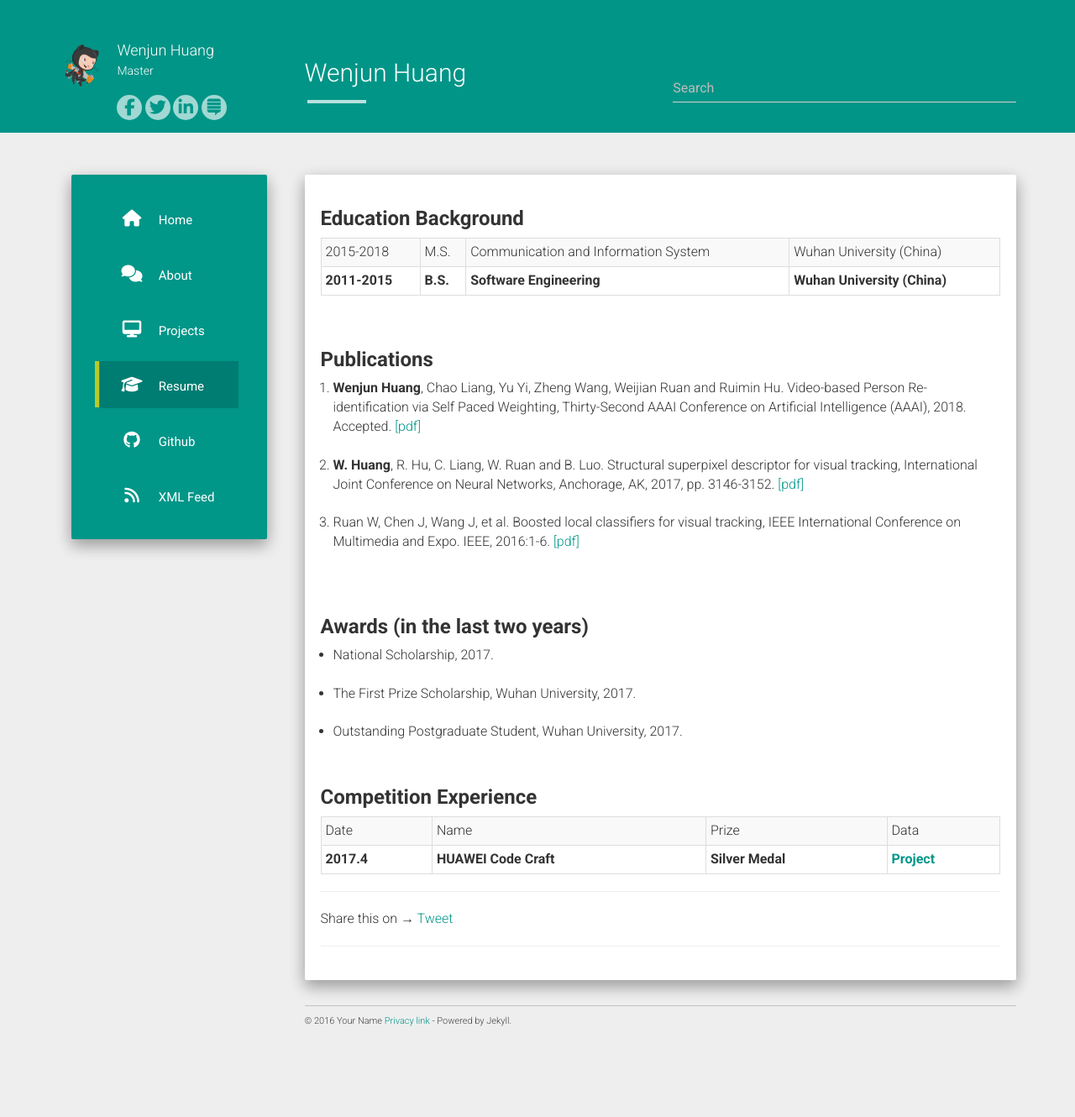
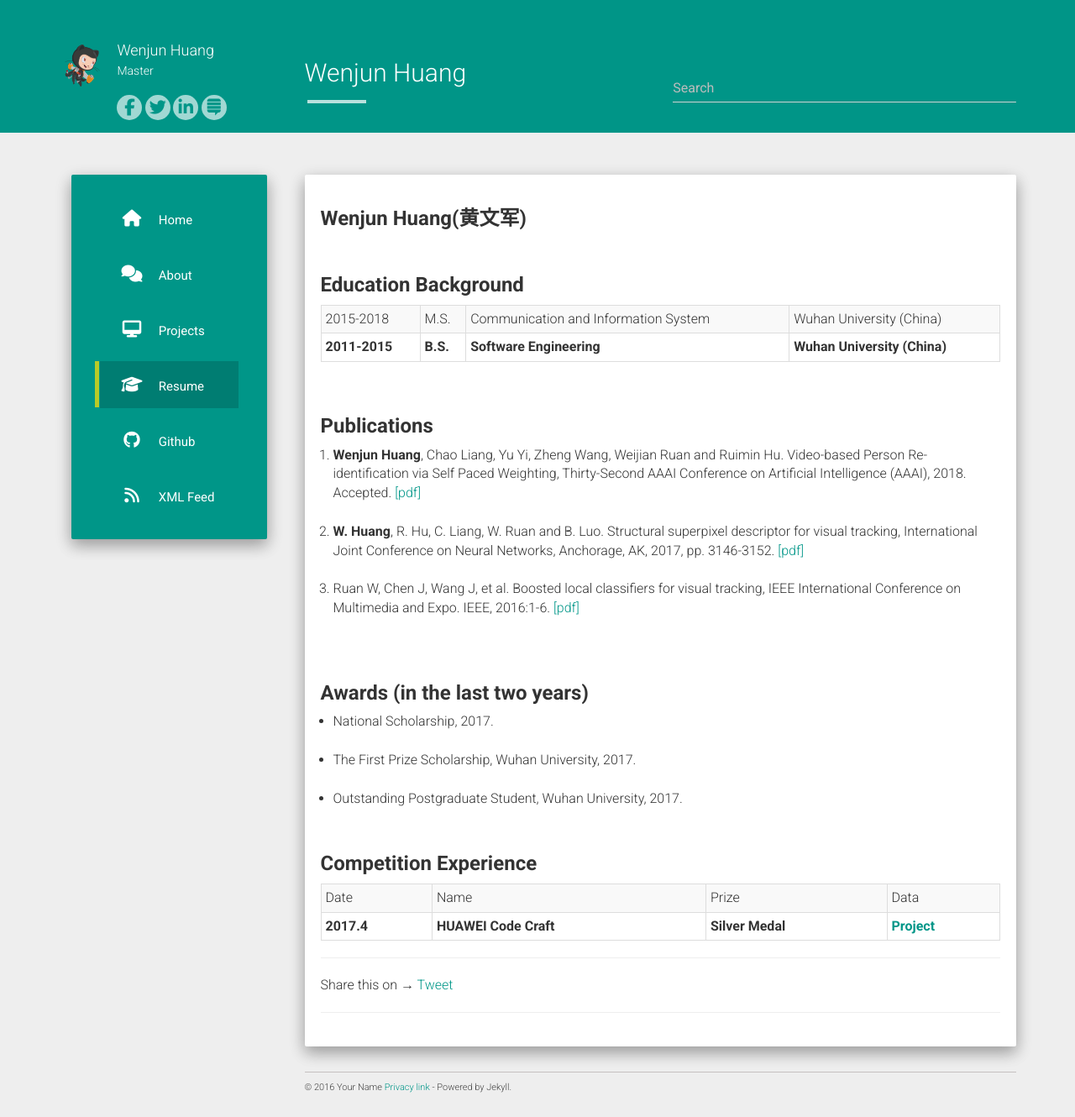
Before and after one commit to hwenjun18/hwenjun18.github.io, a Jekyll site: the page built from resume.md, in a window 1280 px wide. Shown: the whole page at 84% size. Built offline with Jekyll 4.4.1, drawn with Linux system fonts in a browser that asks for light colours; nearby versions of some CDN libraries; comment, search, counter and statistics services are not loaded; before the commit the page ends 1251 px from its top, so only the background shows below that.

Commit message:
UPDATE
UPDATE

```diff
--- a/resume.md
+++ b/resume.md
@@ -3,6 +3,9 @@ layout: post
 title:  Wenjun Huang
 permalink: /resume/
 ---
+
+<h3><b>Wenjun Huang(黄文军)</b></h3>
+<br/>
 
 
 <h3><strong> Education Background</strong> </h3>
```
